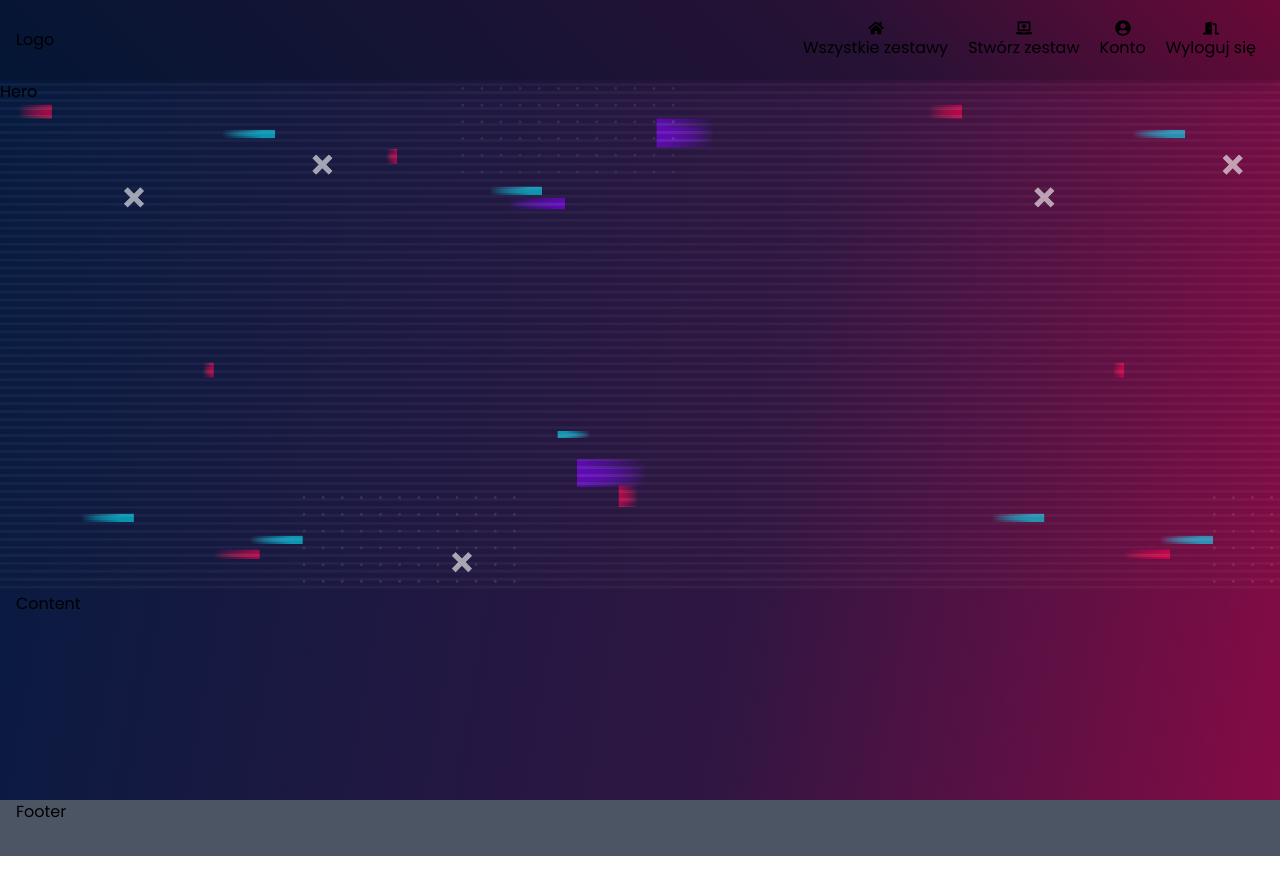
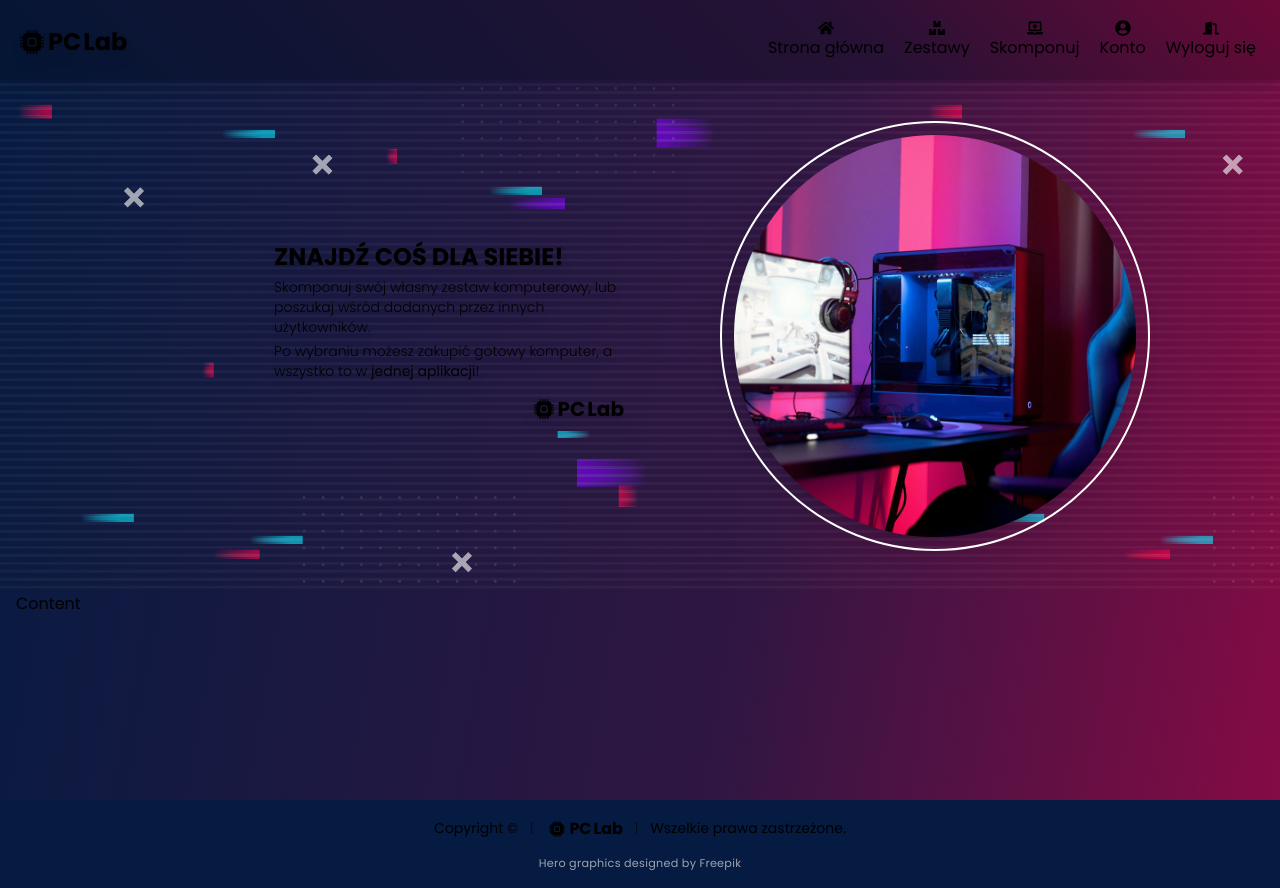
Before and after one commit to jakubcieslik99/pclab, a React (Vite) app in the folder client/: page / in a window 1280 px wide. Before the commit the page ends 856 px from the top, so only its background shows below. Built offline with nearby package versions, Linux system fonts and the light colour scheme.

Commit message:
Hero & footer styling applied

```diff
--- a/client/package.json
+++ b/client/package.json
@@ -14,6 +14,7 @@
     "react-dom": "^18.2.0",
     "react-hook-form": "^7.33.1",
     "react-icons": "^4.4.0",
+    "react-intersection-observer": "^9.4.0",
     "react-router-dom": "^6.3.0"
   },
   "devDependencies": {
--- a/client/src/App.jsx
+++ b/client/src/App.jsx
@@ -1,18 +1,23 @@
 import { BrowserRouter, Routes, Route } from 'react-router-dom'
+import { useInView } from 'react-intersection-observer'
 import Header from './components/header/Header'
+import HeaderButton from './components/header/HeaderButton'
 import Footer from './components/footer/Footer'
 import HomeScreen from './screens/HomeScreen'
 
 const App = () => {
+  const { ref: footerRef, inView: isFooterVisible } = useInView()
+
   return (
     <BrowserRouter>
       <Header />
+      <HeaderButton position={isFooterVisible ? 'absolute' : 'fixed'} />
 
       <Routes>
         <Route path="/" element={<HomeScreen />} />
       </Routes>
 
-      <Footer />
+      <Footer ref={footerRef} />
     </BrowserRouter>
   )
 }
--- a/client/src/components/footer/Footer.jsx
+++ b/client/src/components/footer/Footer.jsx
@@ -1,10 +1,27 @@
-const Footer = () => {
+import { forwardRef } from 'react'
+import { BsCpuFill } from 'react-icons/bs'
+
+const Footer = forwardRef((_props, ref) => {
   return (
-    <footer className="relative bg-gray-600 h-14 -mb-14">
-      {/*  */}
-      <div className="content">Footer</div>
+    <footer ref={ref} className="relative h-[147.8px] p-4 -mb-[147.8px] bg-pclab-600 -z-10 md:h-[87.8px] md:-mb-[87.8px]">
+      <div className="flex flex-col items-center justify-center text-sm md:flex-row">
+        <p>Copyright © </p>
+        <p className="hidden mx-3 font-extralight md:block">|</p>
+        <p className="flex items-center my-[7px] text-xl font-bold md:text-base md:-my-[1px]">
+          <BsCpuFill className="ml-1 mt-[1px]" />
+          <span className="mt-[2px] ml-1">PC</span>
+          <span className="mt-[2px] ml-[2px]">Lab</span>
+        </p>
+        <p className="hidden mx-3 font-extralight md:block">|</p>
+        <p>Wszelkie prawa zastrzeżone.</p>
+      </div>
+      <div className="mt-[15px] text-[.7rem] text-center text-gray-400 tracking-wide">
+        <a href="http://www.freepik.com" target="_blank" rel="noreferrer">
+          Hero graphics designed by Freepik
+        </a>
+      </div>
     </footer>
   )
-}
+})
 
 export default Footer
--- a/client/src/components/header/Header.jsx
+++ b/client/src/components/header/Header.jsx
@@ -1,28 +1,38 @@
-import { useState, Fragment } from 'react'
+import { useState } from 'react'
 import { Link } from 'react-router-dom'
 import { Transition } from '@headlessui/react'
-import { FaHome, FaLaptopMedical, FaUserCircle, FaDoorOpen, FaBars, FaCaretDown } from 'react-icons/fa'
+import { FaHome, FaBoxes, FaLaptopMedical, FaUserCircle, FaDoorOpen, FaBars, FaCaretDown } from 'react-icons/fa'
+import { BsCpuFill } from 'react-icons/bs'
 
 const Header = () => {
   const [menuIsOpen, setMenuIsOpen] = useState(false)
 
   return (
-    <header className="sticky top-0 h-16 md:h-20">
+    <header className="sticky top-0 z-20 h-16 md:h-20">
       <nav className="relative z-10 w-full h-16 shadow-lg md:h-20 gradient-navbar">
         <div className="flex items-center justify-between h-full content top-">
           <div className="flex items-center">
-            <Link to={'/'}>Logo</Link>
+            <Link to={'/'} className="flex items-center text-2xl font-bold drop-shadow-lg">
+              <BsCpuFill className="ml-1 mt-[3px]" />
+              <span className="mt-1 ml-1">PC</span>
+              <span className="mt-1 ml-[2px]">Lab</span>
+            </Link>
           </div>
 
           <ul className="hidden gap-1 md:flex">
             <Link to={'/'} className="flex flex-col items-center justify-center px-2 py-1 transition active:scale-95">
               <FaHome />
-              <li>Wszystkie zestawy</li>
+              <li>Strona główna</li>
+            </Link>
+
+            <Link to={'/'} className="flex flex-col items-center justify-center px-2 py-1 transition active:scale-95">
+              <FaBoxes />
+              <li>Zestawy</li>
             </Link>
 
             <Link to={'/'} className="flex flex-col items-center justify-center px-2 py-1 transition active:scale-95">
               <FaLaptopMedical />
-              <li>Stwórz zestaw</li>
+              <li>Skomponuj</li>
             </Link>
 
             {false ? (
@@ -63,36 +73,41 @@ const Header = () => {
       <Transition
         as="nav"
         show={menuIsOpen}
-        className="absolute overflow-hidden transition-transform -translate-x-1/2 rounded-lg left-1/2 top-16 drop-shadow-lg md:hidden gradient-mobile-menu mobile-menu"
+        className="absolute transition-transform -translate-x-1/2 rounded-lg verflow-hidden drop-shadow-lg left-1/2 top-16 md:hidden gradient-mobile-menu mobile-menu"
         enterFrom="-translate-y-full"
         enterTo="translate-y-2"
         leaveFrom="translate-y-2"
         leaveTo="-translate-y-full"
       >
         <ul>
-          <Link to={'/'} className="flex items-center p-3 transition-colors hover:bg-blue-600">
+          <Link to={'/'} className="flex items-center p-3 transition-colors hover:bg-black/30">
             <FaHome className="mr-2 text-xl" />
-            <li>Wszystkie zestawy</li>
+            <li>Strona główna</li>
           </Link>
 
-          <Link to={'/'} className="flex items-center p-3 transition-colors hover:bg-blue-600">
+          <Link to={'/'} className="flex items-center p-3 transition-colors hover:bg-black/30">
+            <FaBoxes className="mr-2 text-xl" />
+            <li>Zestawy</li>
+          </Link>
+
+          <Link to={'/'} className="flex items-center p-3 transition-colors hover:bg-black/30">
             <FaLaptopMedical className="mr-2 text-xl" />
-            <li>Stwórz zestaw</li>
+            <li>Skomponuj</li>
           </Link>
 
           {false ? (
-            <Link to={'/'} className="flex items-center p-3 transition-colors hover:bg-blue-600">
+            <Link to={'/'} className="flex items-center p-3 transition-colors hover:bg-black/30">
               <FaDoorOpen className="mr-2 text-xl" />
               <li>Logowanie i rejestracja</li>
             </Link>
           ) : (
             <>
-              <Link to={'/'} className="flex items-center p-3 transition-colors hover:bg-blue-600">
+              <Link to={'/'} className="flex items-center p-3 transition-colors hover:bg-black/30">
                 <FaUserCircle className="mr-2 text-xl" />
                 <li>Konto</li>
               </Link>
 
-              <div className="flex items-center p-3 transition-colors cursor-pointer hover:bg-blue-600">
+              <div className="flex items-center p-3 transition-colors cursor-pointer hover:bg-black/30">
                 <FaDoorOpen className="mr-2 text-xl" />
                 <li>Wyloguj się</li>
               </div>
--- /dev/null
+++ b/client/src/components/header/HeaderButton.jsx
@@ -0,0 +1,15 @@
+import { FaLaptopMedical } from 'react-icons/fa'
+
+const HeaderButton = ({ position }) => {
+  return (
+    <button
+      className={`z-10 flex items-center justify-center w-12 h-12 p-1 drop-shadow-lg border border-white text-white rounded-full bottom-3 right-3 md:hidden transition active:scale-95 ${position}`}
+    >
+      <div className="flex items-center justify-center w-full h-full text-xl rounded-full bg-pclab-500">
+        <FaLaptopMedical />
+      </div>
+    </button>
+  )
+}
+
+export default HeaderButton
--- a/client/src/components/hero/Hero.jsx
+++ b/client/src/components/hero/Hero.jsx
@@ -1,5 +1,40 @@
+import { BsCpuFill } from 'react-icons/bs'
+import heroImage from '../../assets/image-hero.jpg'
+
 const Hero = () => {
-  return <div className="bg-center bg-[length:auto_100%] bg-hero hero">Hero</div>
+  return (
+    <div className="bg-center bg-[length:auto_100%] bg-heropattern hero">
+      <div className="flex flex-col items-center h-full overflow-hidden md:flex-row-reverse content">
+        <div className="flex items-center justify-center w-full h-[45%] pt-5 md:w-1/2 md:h-full md:justify-start md:m-0 md:pl-4 md:py-6 lg:pl-20">
+          <div className="flex max-h-full aspect-square max-w-[350px] md:max-w-[430px] drop-shadow-lg">
+            <img
+              src={heroImage}
+              alt="Hero image"
+              className="object-cover max-w-full p-3 border-2 border-white rounded-full"
+            />
+          </div>
+        </div>
+
+        <div className="flex items-center justify-center w-full h-[55%] px-2 md:w-1/2 md:h-full md:justify-end md:pl-0 md:pr-4">
+          <div className="md:max-w-[350px] drop-shadow-lg">
+            <h2 className="mb-1 text-2xl font-bold">ZNAJDŹ COŚ DLA SIEBIE!</h2>
+            <p className="mb-1 text-sm font-light">
+              Skomponuj swój własny zestaw komputerowy, lub poszukaj wśród dodanych przez innych użytkowników.
+            </p>
+            <p className="mb-3 text-sm font-light">
+              Po wybraniu możesz zakupić gotowy komputer, a wszystko to w{' '}
+              <span className="font-normal">jednej aplikacji</span>!
+            </p>
+            <h3 className="flex items-center justify-end mb-2 text-xl font-bold">
+              <BsCpuFill className="ml-1 mt-[1px]" />
+              <span className="mt-[2px] ml-1">PC</span>
+              <span className="mt-[2px] ml-[2px]">Lab</span>
+            </h3>
+          </div>
+        </div>
+      </div>
+    </div>
+  )
 }
 
 export default Hero
--- a/client/src/index.css
+++ b/client/src/index.css
@@ -20,12 +20,12 @@ html {
   height: -webkit-fill-available;
 }
 body {
-  @apply flex flex-col h-screen mx-auto my-0 overflow-y-scroll gradient-body;
+  @apply flex flex-col h-screen mx-auto my-0 overflow-y-scroll;
   height: -webkit-fill-available;
 }
 #root {
-  @apply flex-1 flex flex-col; /*Scrollable pages*/
-  /*@apply fixed top-0 w-full h-full; /*Fixed pages*/
+  @apply relative flex-1 flex flex-col gradient-root; /*Scrollable pages*/
+  /*@apply fixed top-0 w-full h-full gradient-root; /*Fixed pages*/
 }
 #root > main {
   /*For fixed pages*/
@@ -37,7 +37,7 @@ body {
   overflow: hidden;
 }
 
-.gradient-body {
+.gradient-root {
   background: linear-gradient(100deg, #051b41 0%, #301642 60%, #850b45 100%);
 }
 .gradient-navbar {
@@ -56,7 +56,7 @@ body {
   width: calc(100% - 16px);
 }
 .hero {
-  @apply w-full;
+  @apply flex items-center w-full;
   /*height: calc(100vh - 64px); /**/
   height: calc(75vh - 48px); /**/
   /*height: calc(50vh - 32px); /**/
--- a/client/tailwind.config.cjs
+++ b/client/tailwind.config.cjs
@@ -4,8 +4,7 @@ module.exports = {
   theme: {
     extend: {
       backgroundImage: {
-        hero: "url('./assets/pattern-hero.png')",
-        test: "url('./assets/test.png')",
+        heropattern: "url('./assets/pattern-hero.png')",
       },
       colors: {
         'pclab-400': '#850b45',
```
Also changed, not shown: client/src/assets/image-hero.jpg (added).
